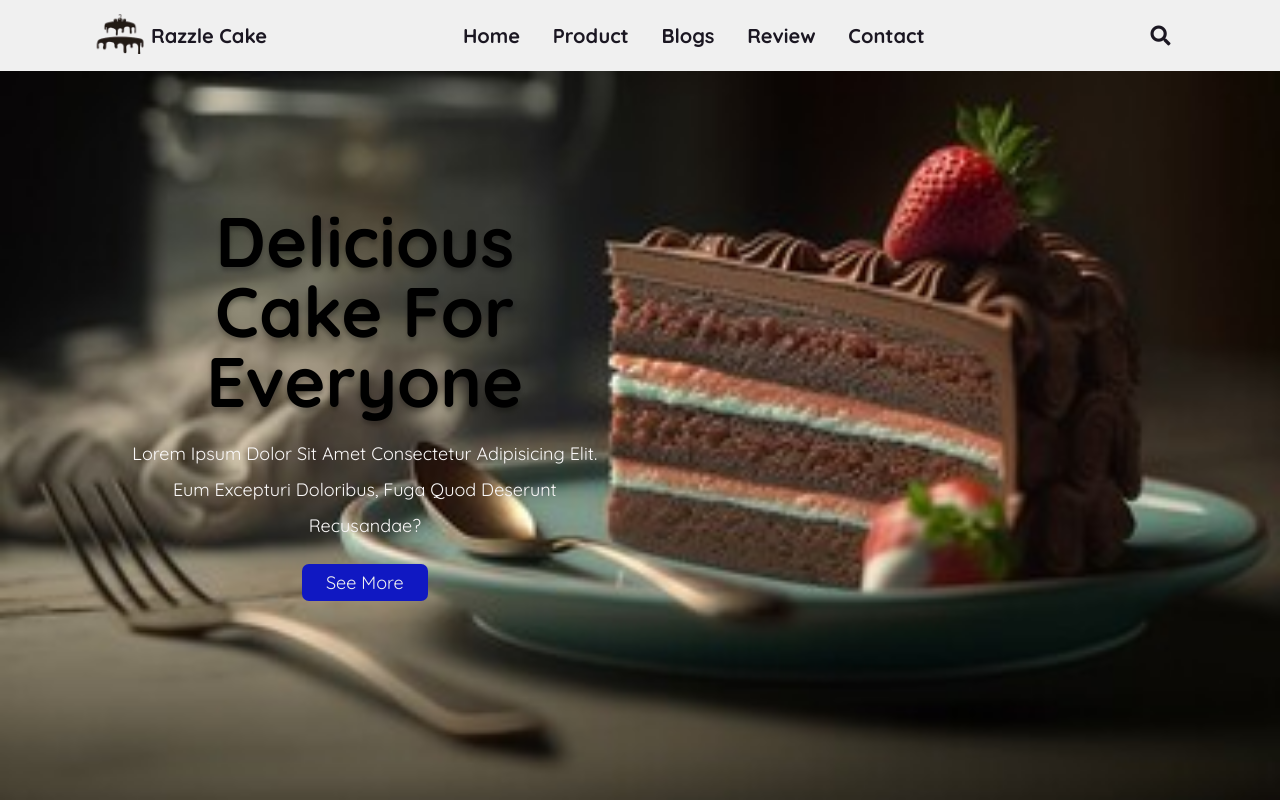
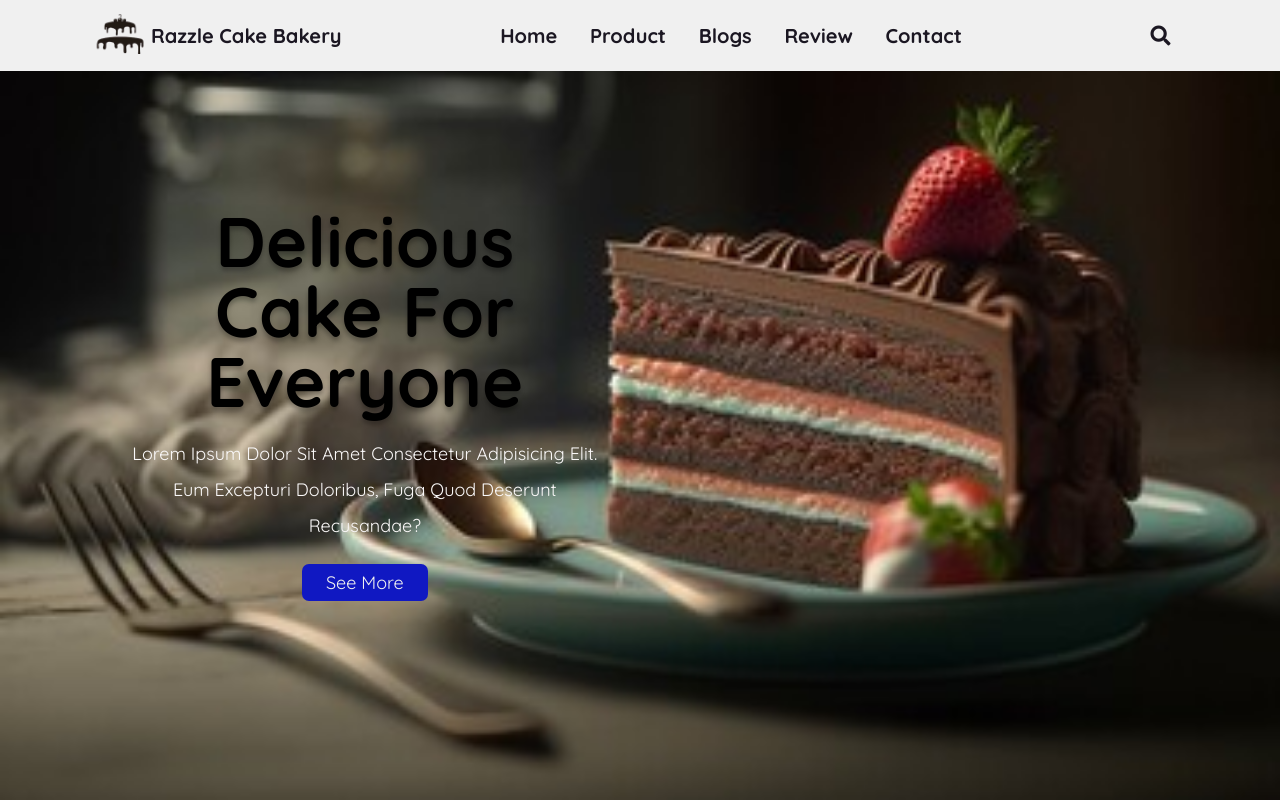
Before and after one commit to Gulmania/Razzle-Cake-Website, a plain HTML site: page Razzle-Cake/index.html in a window 1280 px wide. Shown: the top 800 px of the page. Drawn offline with nearby package versions, Linux system fonts and the light colour scheme.

Commit message:
Update index.html

```diff
--- a/Razzle-Cake/index.html
+++ b/Razzle-Cake/index.html
@@ -5,7 +5,7 @@
     <meta charset="UTF-8">
     <meta http-equiv="X-UA-Compatible" content="IE=edge">
     <meta name="viewport" content="width=device-width, initial-scale=1.0">
-    <title>Sweet Cake</title>
+    <title>Razzle Cake Bakery</title>
 
     <!-- swiper link  -->
     <link rel="stylesheet" href="https://unpkg.com/swiper/swiper-bundle.min.css" />
@@ -23,7 +23,7 @@
     <header class="header">
         <div class="logoContent">
             <a href="#" class="logo"><img src="images/logo.png" alt=""></a>
-            <h1 class="logoName">Razzle Cake </h1>
+            <h1 class="logoName">Razzle Cake Bakery</h1>
         </div>
 
         <nav class="navbar">
```
